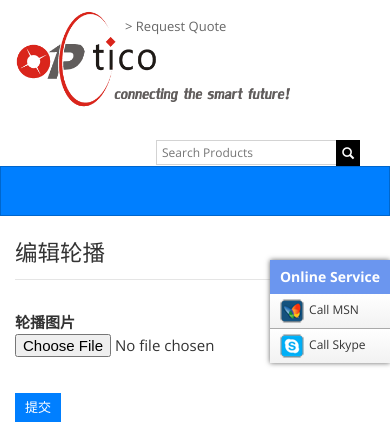
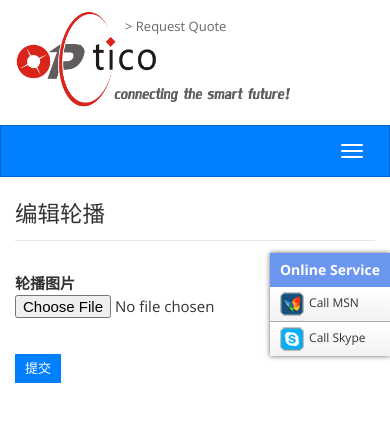
Before and after one commit to hustlzp/optico, a Python web app: template optico/templates/carousel/edit.html in a window 390 px wide. Shown: the top 436 px of the page. Run offline with Jinja, Linux system fonts and the light colour scheme; the template is opened without the code that fills it, so the values that code supplies are empty.

Commit message:
optimize for mobile device

```diff
--- a/optico/templates/layout.html
+++ b/optico/templates/layout.html
@@ -53,7 +53,7 @@
       <a id="logo" href="{{ url_for('home') }}"><img src="{{ url_for('static', filename='img/logo.gif') }}"></a>
 
       <!-- google translation -->
-      <div id="google_translate_element"></div>
+      <div id="google_translate_element" class="hidden-xs"></div>
       <script type="text/javascript">
          function googleTranslateElementInit() {
             new google.translate.TranslateElement({pageLanguage: 'en', includedLanguages: 'ar,es,fr,pt,ru',
@@ -62,7 +62,7 @@
       </script>
       <script type="text/javascript" src="{{ url_for('static', filename='js/google-translate.js') }}"></script>
 
-      <form id="search-form" method="post" action="{{ url_for('search_products') }}">
+      <form id="search-form" method="post" action="{{ url_for('search_products') }}" class="hidden-xs">
          <input type="text" name="keyword" id="input-search" placeholder="Search Products"/>
          <button type="submit" id="btn-submit-search" title="Search"><i class="glyphicon glyphicon-search"></i></button>
       </form>
@@ -72,7 +72,16 @@
 
    <!-- nav -->
    <nav class="navbar navbar-inverse" role="navigation">
-      <div class="collapse navbar-collapse" id="bs-example-navbar-collapse-1">
+      <div class="navbar-header">
+         <button type="button" class="navbar-toggle" data-toggle="collapse" data-target="#navbar-collapse">
+            <span class="sr-only">Toggle navigation</span>
+            <span class="icon-bar"></span>
+            <span class="icon-bar"></span>
+            <span class="icon-bar"></span>
+         </button>
+      </div>
+
+      <div class="collapse navbar-collapse" id="navbar-collapse">
          <div class="container">
             <ul class="nav navbar-nav">
                <li><a href="{{ url_for('home') }}">Home</a></li>
@@ -128,6 +137,11 @@
    <script type="text/javascript">
       // 均衡分配nav中的每一项
       function balanceWidth() {
+         if ($(window).width() <= 750) {
+            $('nav .navbar-nav > li').css('width', 'auto');
+            return;
+         }
+
          var liNum = $('nav .navbar-nav > li').length;
          var containerWidth = $('.container').width();
 
```
